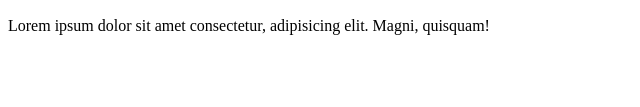
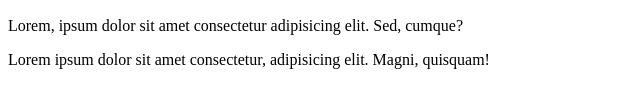
Before and after one commit to ADHUKEN/example, a plain HTML site: page index.html in a window 1280 px wide. Shown: the part 353-460 px from the top of the page, without its empty margins (0-640 px from the left). Drawn offline with Linux system fonts and the light colour scheme.

Commit message:
cambio remoto

```diff
--- a/index.html
+++ b/index.html
@@ -13,6 +13,7 @@
 
 <img src="jesus.png" alt="">
 
+<p>Lorem, ipsum dolor sit amet consectetur adipisicing elit. Sed, cumque?</p>
 <p>Lorem ipsum dolor sit amet consectetur, adipisicing elit. Magni, quisquam!</p>
 </body>
 </html>
```
Also changed, not shown: 1 other file.
